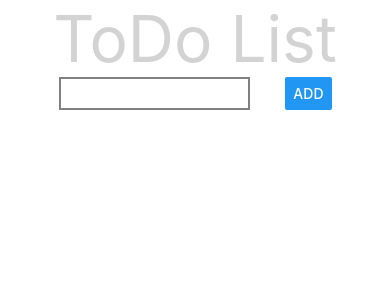
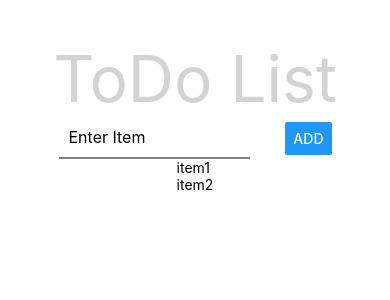
Before and after one commit to ilan111/Todo-List-React-Native, a React Native app in the folder TodoApp/: screen / in a window 390 px wide. Shown: the top 300 px of the page. Built offline with nearby package versions, Linux system fonts and the light colour scheme.

Commit message:
Added an adding items in ScrollView option

```diff
--- a/TodoApp/App.js
+++ b/TodoApp/App.js
@@ -1,38 +1,69 @@
 import { StatusBar } from "expo-status-bar";
-import React from "react";
-import { StyleSheet, Text, View, TextInput, Button } from "react-native";
+import React, { useState } from "react";
+import {
+  StyleSheet,
+  Text,
+  View,
+  TextInput,
+  Button,
+  ScrollView,
+} from "react-native";
 
 export default function App() {
+  const [getText, setText] = useState("");
+  const [getList, setList] = useState(["item1", "item2"]);
+
+  const addItem = () => {
+    console.log(getText);
+    setList([...getList, getText]);
+    setText("");
+  };
   return (
     <View style={styles.container}>
       <Text style={styles.title}>ToDo List</Text>
       <View style={styles.inputContainer}>
-        <TextInput style={styles.textInput}></TextInput>
-        <Button title="Add" />
+        <TextInput
+          style={styles.textInput}
+          placeholder="Enter Item"
+          onChangeText={(text) => setText(text)}
+          value={getText}
+        />
+        <Button title="Add" onPress={addItem} />
       </View>
+      <View>
+        <Text style={{ fontSize: 25 }}>{getText}</Text>
+      </View>
+      <ScrollView>
+        {getList.map((item)=><Text>{item}</Text>)}
+      </ScrollView>
     </View>
   );
 }
 
 const styles = StyleSheet.create({
-  title:{
+  title: {
     fontSize: 64,
-    color:'lightgrey'
+    color: "lightgrey",
   },
   container: {
     flex: 1,
     backgroundColor: "#fff",
     alignItems: "center",
-    // justifyContent: "center",
+    paddingTop: 40,
   },
   inputContainer: {
     flexDirection: "row",
-    width:'70%',
-    justifyContent:"space-between"
+    width: "70%",
+    justifyContent: "space-between",
+    alignItems: "center",
   },
-  textInput:{
-    borderColor: 'grey',
-    borderWidth: 2,
-    width: '70%'
-  }
+  textInput: {
+    borderColor: "grey",
+    // borderWidth: 2,
+    borderBottomWidth: 2,
+    width: "70%",
+    // borderRadius: 50,
+    fontSize: 16,
+    padding: 10,
+  },
 });
```
